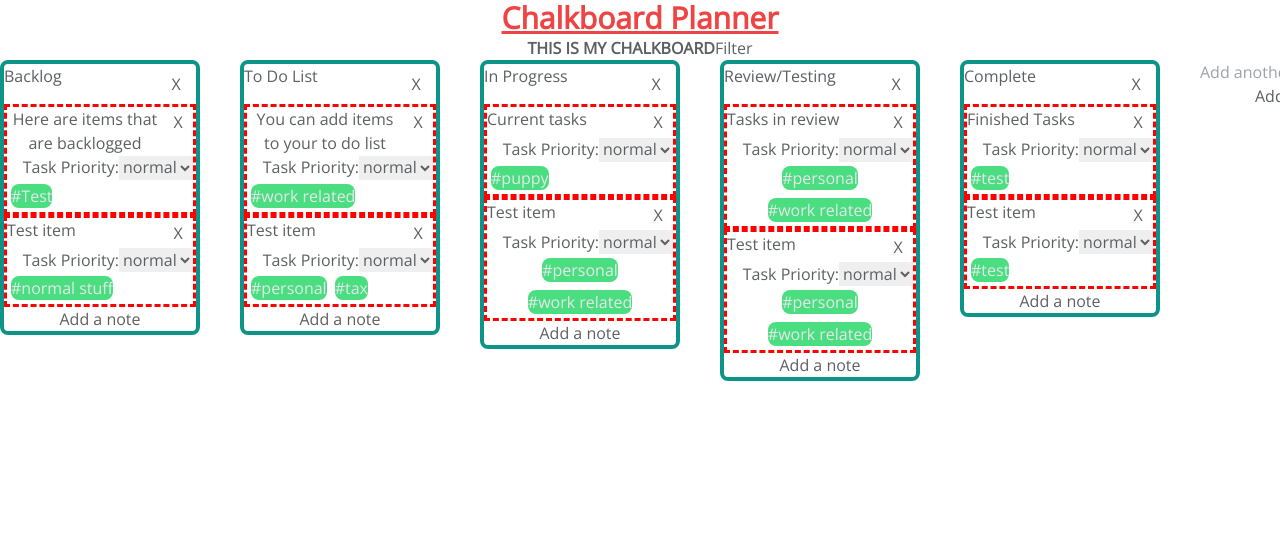
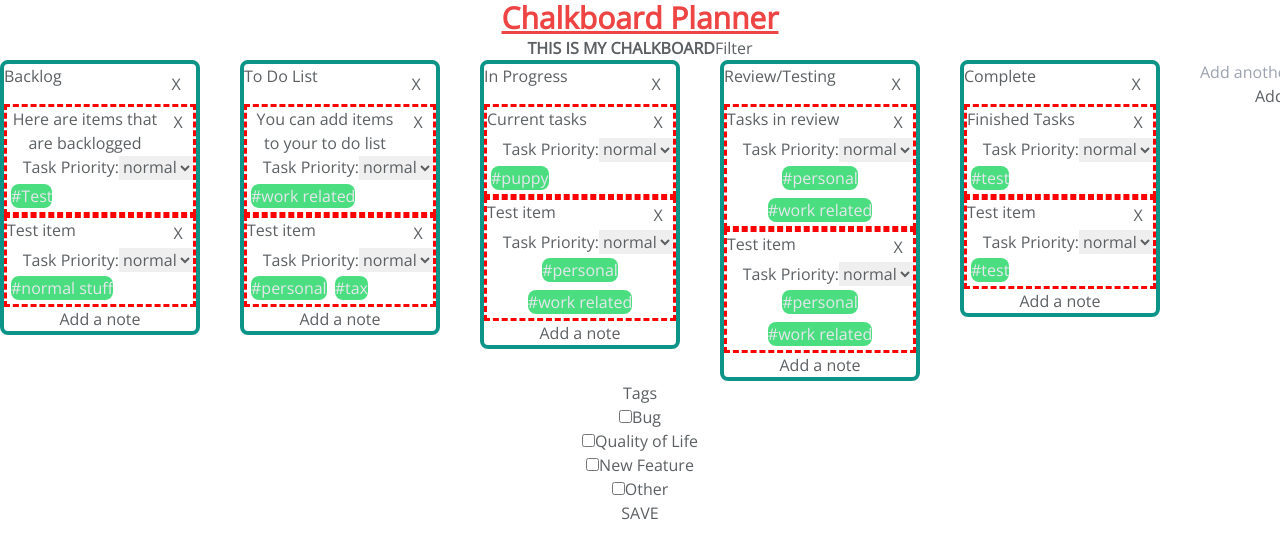
Before and after one commit to flin1105/Chalkboard, a React (Vite) app: page / in a window 1280 px wide. Shown: the top 558 px of the page. Built offline with nearby package versions, Linux system fonts and the light colour scheme; a web font is replaced by a local one.

Commit message:
Adding Checkbox component

```diff
--- /dev/null
+++ b/src/Components/AddTagsForm.jsx
@@ -0,0 +1,41 @@
+import { useState } from "react";
+import Checkbox from "./Checkbox";
+
+const AddTagsForm = () => {
+	const handleOnSubmit = (e) => {
+		e.preventDefault();
+	};
+
+	const [allTags, setAllTags] = useState([
+		{ id: 1, tagName: "Bug", checked: false },
+		{ id: 2, tagName: "Quality of Life", checked: false },
+		{ id: 3, tagName: "New Feature", checked: false },
+		{ id: 4, tagName: "Other", checked: false },
+	]);
+
+	return (
+		<section>
+			<form onSubmit={handleOnSubmit}>
+				<h3>Tags</h3>
+				<ul>
+					{" "}
+					{allTags.map((tag) => {
+						return (
+							<Checkbox
+								key={tag.id}
+								name={tag.tagName}
+								checked={tag.checked}
+								allTags={allTags}
+								setAllTags={setAllTags}
+							/>
+						);
+					})}
+				</ul>
+
+				<button type="submit">SAVE</button>
+			</form>
+		</section>
+	);
+};
+
+export default AddTagsForm;
--- a/src/Components/Chalkboard.jsx
+++ b/src/Components/Chalkboard.jsx
@@ -2,6 +2,7 @@ import { useState } from "react";
 import Column from "./Column";
 import AddColumnButton from "./AddColumnButton";
 import FilteredButton from "./FilterButton";
+import AddTagsForm from "./AddTagsForm";
 
 const Chalkboard = () => {
 	const [addTask, setAddTask] = useState(false);
@@ -139,6 +140,7 @@ const Chalkboard = () => {
 					setColumns={setColumns}
 				/>
 			</div>
+			<AddTagsForm />
 		</>
 	);
 };
--- /dev/null
+++ b/src/Components/Checkbox.jsx
@@ -0,0 +1,28 @@
+const Checkbox = ({ name, checked, allTags, setAllTags }) => {
+	const handleCheckBoxChange = (e) => {
+		const newTags = allTags.map((tag) => {
+			if (tag.tagName === name) {
+				return { ...tag, checked: !checked };
+			} else {
+				return { ...tag };
+			}
+		});
+
+		setAllTags(newTags);
+	};
+
+	return (
+		<li>
+			<input
+				type="checkbox"
+				id={name}
+				name={name}
+				checked={checked}
+				onChange={handleCheckBoxChange}
+			/>
+			<label htmlFor={name}>{name}</label>
+		</li>
+	);
+};
+
+export default Checkbox;
--- a/src/Components/Note.jsx
+++ b/src/Components/Note.jsx
@@ -24,8 +24,11 @@ const Note = ({ id, description, priority, columnTasks, tags, deleteNote }) => {
 			<PriorityDropdown taskPriority={priority} />
 			<div className="flex">
 				<div>
-					{tags.map((tag) => (
-						<span className="inline-block rounded-lg bg-green-400 text-gray-200 m-1">
+					{tags.map((tag, index) => (
+						<span
+							className="inline-block rounded-lg bg-green-400 text-gray-200 m-1"
+							key={index}
+						>
 							#{tag}
 						</span>
 					))}
```
